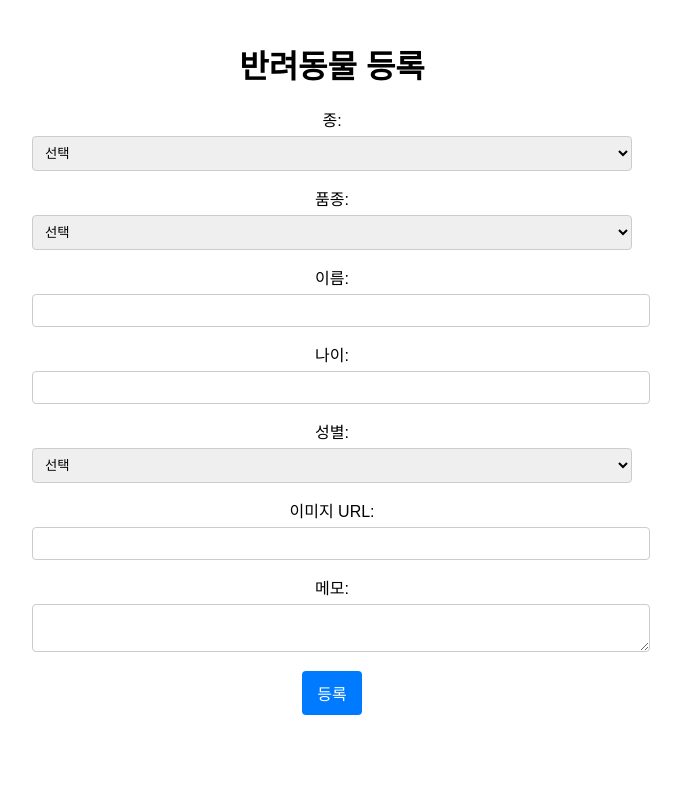
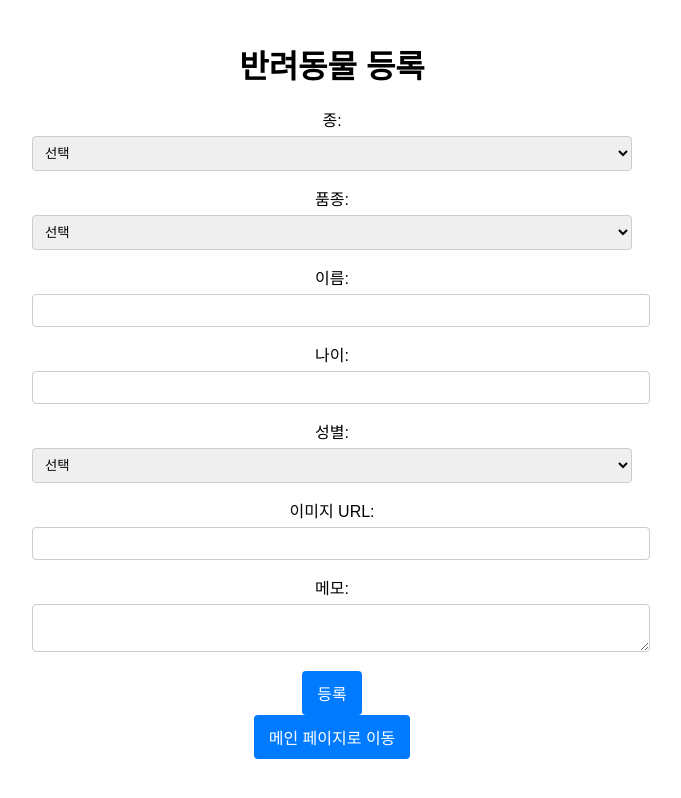
Before and after one commit to SJ-Petory/Petroy-FrontEnd, a React (Create React App) app: page /petPage in a window 1280 px wide. Shown: the whole page, without its empty margins (308-989 px from the left). Built offline with nearby package versions, Linux system fonts and the light colour scheme.

Commit message:
[feat #86] 메인페이지 이동버튼 추가

```diff
--- a/src/pages/myPage.jsx
+++ b/src/pages/myPage.jsx
@@ -1,5 +1,6 @@
 import React, { useState, useEffect } from 'react';
 import { fetchCurrentMember, fetchMemberPets, fetchMemberPosts } from '../services/tokenService.jsx';
+import { useNavigate } from 'react-router-dom';
 import '../styles/myPage.css';
 
 const API_BASE_URL = 'http://43.202.195.199:8080';
@@ -10,6 +11,8 @@ const MyPage = () => {
     const [posts, setPosts] = useState([]);
     const [newName, setNewName] = useState('');
     const [loading, setLoading] = useState(true);
+
+    const navigate = useNavigate();
 
     useEffect(() => {
         const token = localStorage.getItem('accessToken');
@@ -92,6 +95,10 @@ const MyPage = () => {
         }
     };
 
+    const handleMainPageRedirect = () => {
+        navigate('/mainPage');
+    };
+
     if (loading) return <p>잠시만 기다려주세요...</p>;
 
     return (
@@ -100,15 +107,16 @@ const MyPage = () => {
                 <h2>내 정보</h2>
                 <p><strong>이름 :</strong> {userInfo.name}</p>
                 <p><strong>전화번호 :</strong> {userInfo.phone}</p>
-                <p><strong>회원 사진 :</strong> {userInfo.image ? <img src={userInfo.image} alt="Profile" /> : 'No image'}</p>
+                <p><strong>회원 사진 :</strong> {userInfo.image ? <img src={userInfo.image} alt="Profile" /> : '등록된 사진이 없어요'}</p>
                 <input
                     type="text"
-                    placeholder="New name"
+                    placeholder="변경 이름"
                     value={newName}
                     onChange={(e) => setNewName(e.target.value)}
                 />
                 <button onClick={handleNameChange}>이름 수정</button>
                 <button onClick={handleAccountDelete}>회원 탈퇴</button>
+                <button onClick={handleMainPageRedirect}>메인 페이지로 이동</button>
             </div>
 
             <div className="pets">
@@ -117,7 +125,7 @@ const MyPage = () => {
                     {pets.map((pet) => (
                         <li key={pet.petId}>
                             <p><strong>펫 이름 :</strong> {pet.name}</p>
-                            <p><strong>펫 사진 :</strong> {pet.image ? <img src={pet.image} alt={pet.name} /> : 'No image'}</p>
+                            <p><strong>펫 사진 :</strong> {pet.image ? <img src={pet.image} alt={pet.name} /> : '등록된 사진이 없어요'}</p>
                         </li>
                     ))}
                 </ul>
--- a/src/pages/petPage.jsx
+++ b/src/pages/petPage.jsx
@@ -1,5 +1,6 @@
 import React, { useState } from 'react';
 import axios from 'axios';
+import { useNavigate } from 'react-router-dom';
 import '../styles/petPage.css';
 
 const API_BASE_URL = 'http://43.202.195.199:8080';
@@ -16,6 +17,8 @@ const PetPage = () => {
     });
     const [loading, setLoading] = useState(false);
     const [error, setError] = useState(null);
+
+    const navigate = useNavigate();
 
     const handleChange = (e) => {
         const { name, value } = e.target;
@@ -64,6 +67,11 @@ const PetPage = () => {
             setLoading(false);
         }
     };
+
+    const handleMainPageRedirect = () => {
+        navigate('/mainPage');
+    };
+
 
     return (
         <div className="petPage">
@@ -150,6 +158,7 @@ const PetPage = () => {
                 </button>
                 {error && <p className="error">{error}</p>}
             </form>
+            <button onClick={handleMainPageRedirect}>메인 페이지로 이동</button>
         </div>
     );
 };
```
